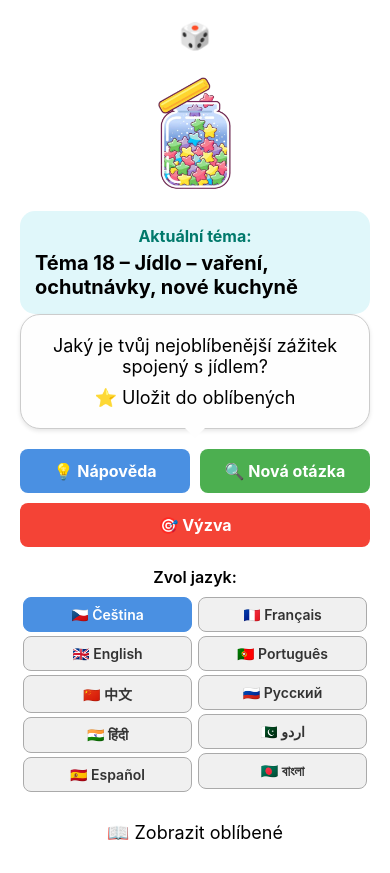
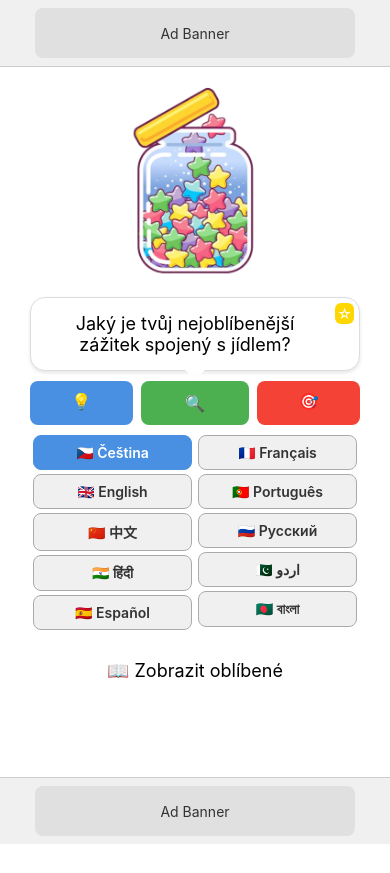
Before and after one commit to khen27/paper-jar-martin, a React Native app: screen / in a window 390 px wide. After the commit the page ends 844 px from the top, so only its background shows below. Built offline with nearby package versions, Linux system fonts and the light colour scheme.

Commit message:
made changes

```diff
--- a/App.js
+++ b/App.js
@@ -193,6 +193,7 @@ function HomeScreen({ navigation }) {
   const [currentTopic, setCurrentTopic] = useState(null);
   const [showHints, setShowHints] = useState(false);
   const [showChallenge, setShowChallenge] = useState(false);
+  const [favorites, setFavorites] = useState([]);
   const rotateAnim = useRef(new Animated.Value(0)).current;
 
   useEffect(() => {
@@ -209,6 +210,7 @@ function HomeScreen({ navigation }) {
       });
     });
     const shuffled = shuffle(combined);
+    console.log("Počáteční zásoba otázek:", shuffled.length);
     setQuestionPool(shuffled);
     setUsedQuestions([]);
     if (shuffled.length > 0) {
@@ -216,6 +218,38 @@ function HomeScreen({ navigation }) {
       setCurrentTopic(shuffled[0].topic);
     }
   }, []);
+
+  // Update current topic when language changes
+  useEffect(() => {
+    if (currentQuestion && currentQuestion.topic) {
+      setCurrentTopic(currentQuestion.topic);
+    }
+  }, [language]);
+
+  // Load favorites on component mount
+  useEffect(() => {
+    loadFavorites();
+  }, []);
+
+  // Reload favorites when language changes
+  useEffect(() => {
+    loadFavorites();
+  }, [language]);
+
+  const loadFavorites = async () => {
+    try {
+      const stored = await AsyncStorage.getItem("favorites");
+      const favoritesData = stored ? JSON.parse(stored) : [];
+      setFavorites(favoritesData);
+    } catch (e) {
+      console.error("Chyba při načítání oblíbených:", e);
+    }
+  };
+
+  const isCurrentQuestionInFavorites = () => {
+    if (!currentQuestion) return false;
+    return favorites.some(q => q.question[language] === currentQuestion.question[language]);
+  };
 
   const rotateInterpolate = rotateAnim.interpolate({
     inputRange: [-1, 0, 1],
@@ -256,9 +290,32 @@ function HomeScreen({ navigation }) {
       if (!exists) {
         favorites.push(questionObj);
         await AsyncStorage.setItem("favorites", JSON.stringify(favorites));
+        // Update local state
+        setFavorites(favorites);
       }
     } catch (e) {
       console.error("Chyba při ukládání oblíbené otázky:", e);
+    }
+  };
+
+  const removeFavorite = async (questionObj) => {
+    try {
+      const stored = await AsyncStorage.getItem("favorites");
+      const favorites = stored ? JSON.parse(stored) : [];
+      const updatedFavorites = favorites.filter(q => q.question[language] !== questionObj.question[language]);
+      await AsyncStorage.setItem("favorites", JSON.stringify(updatedFavorites));
+      // Update local state
+      setFavorites(updatedFavorites);
+    } catch (e) {
+      console.error("Chyba při odstraňování oblíbené otázky:", e);
+    }
+  };
+
+  const toggleFavorite = async (questionObj) => {
+    if (isCurrentQuestionInFavorites()) {
+      await removeFavorite(questionObj);
+    } else {
+      await saveFavorite(questionObj);
     }
   };
 
@@ -266,7 +323,10 @@ function HomeScreen({ navigation }) {
     setShowHints(false);
     setShowChallenge(false);
 
-    if (questionPool.length === 0) {
+    console.log("Zbývající otázky:", questionPool.length);
+
+    if (questionPool.length <= 1) {
+      console.log("Vyčerpávám zásobu otázek, vytvářím novou");
       const combined = [];
       data.forEach((set) => {
         // Vyčistíme téma
@@ -280,6 +340,7 @@ function HomeScreen({ navigation }) {
         });
       });
       const reshuffled = shuffle(combined);
+      console.log("Nově vytvořená zásoba otázek:", reshuffled.length);
       setQuestionPool(reshuffled);
       setUsedQuestions([]);
       if (reshuffled.length > 0) {
@@ -307,31 +368,44 @@ function HomeScreen({ navigation }) {
   };
 
   const getTopicQuestions = () => {
-    const topicData = data.find(set => cleanText(set.topic[language]) === cleanText(currentTopic?.[language]));
-    if (!topicData) return [];
+    // Instead of trying to match topics, just get questions from the first topic
+    // since all topics have the same content structure
+    const topicData = data[0]; // Use first topic since all have same structure
+    if (!topicData) {
+      return [];
+    }
 
-    // Vyčistíme otázky před vrácením
+    // Vyčistíme otázky před vrácením a použijeme aktuální jazyk
     const cleanQuestions = topicData.questions.map(q => cleanTranslatedObject(q));
     const shuffledQuestions = shuffle(cleanQuestions);
-    return shuffledQuestions.slice(0, 3);
+    return shuffledQuestions.slice(0, 3).map(q => ({ question: q }));
   };
 
   const getTopicChallenges = () => {
-    const topicData = data.find(set => cleanText(set.topic[language]) === cleanText(currentTopic?.[language]));
-    if (!topicData || !topicData.challenges) return [];
+    // Instead of trying to match topics, just get challenges from the first topic
+    // since all topics have the same content structure
+    const topicData = data[0]; // Use first topic since all have same structure
+    if (!topicData || !topicData.challenges) {
+      return [];
+    }
 
-    // Vyčistíme výzvy před vrácením
+    // Vyčistíme výzvy před vrácením a použijeme aktuální jazyk
     return topicData.challenges.map(c => cleanTranslatedObject(c));
   };
 
   return (
     <SafeAreaView style={styles.safeArea}>
+      {/* Horní reklamní banner */}
+      <View style={styles.topAdBanner}>
+        <View style={styles.adPlaceholder}>
+          <Text style={styles.adText}>Ad Banner</Text>
+        </View>
+      </View>
+
       <ScrollView
         contentContainerStyle={styles.scrollContainer}
         showsVerticalScrollIndicator={false}
       >
-        <Text style={styles.header}>{TRANSLATIONS.header[language]}</Text>
-
         <Animated.Image
           source={glassImage}
           style={[
@@ -341,38 +415,39 @@ function HomeScreen({ navigation }) {
           resizeMode="contain"
         />
 
-        {/* Zobrazení aktuálního tématu */}
-        {currentTopic && (
-          <View style={styles.topicBox}>
-            <Text style={styles.topicLabel}>{TRANSLATIONS.currentTopic[language]}</Text>
-            <Text style={styles.topicText}>{currentTopic[language]}</Text>
-          </View>
-        )}
-
         <View style={styles.questionBox}>
           <Text style={styles.questionText}>
             {currentQuestion?.question?.[language] || TRANSLATIONS.loading[language]}
           </Text>
           <View style={styles.speechTail} />
-          <TouchableOpacity onPress={() => saveFavorite(currentQuestion)} style={{ marginTop: 10 }}>
-            <Text style={{ fontSize: 18 }}>{TRANSLATIONS.saveToFavorites[language]}</Text>
+          <TouchableOpacity
+            onPress={() => toggleFavorite(currentQuestion)}
+            style={[
+              styles.starButton,
+              isCurrentQuestionInFavorites() && styles.starButtonActive
+            ]}
+          >
+            <Text style={[
+              styles.starIcon,
+              isCurrentQuestionInFavorites() && styles.starIconActive
+            ]}>
+              {isCurrentQuestionInFavorites() ? '⭐' : '☆'}
+            </Text>
           </TouchableOpacity>
         </View>
 
         {/* Tlačítka pro nápovědu a výzvy */}
         <View style={styles.actionButtons}>
           <TouchableOpacity style={styles.hintButton} onPress={showTopicHints}>
-            <Text style={styles.buttonText}>{TRANSLATIONS.hint[language]}</Text>
+            <Text style={styles.buttonText}>💡</Text>
           </TouchableOpacity>
 
           <TouchableOpacity style={styles.shuffleButton} onPress={getNextQuestion}>
-            <Text style={styles.shuffleText}>{TRANSLATIONS.newQuestion[language]}</Text>
+            <Text style={styles.shuffleText}>🔍</Text>
           </TouchableOpacity>
-        </View>
 
-        <View style={styles.challengeButtonContainer}>
           <TouchableOpacity style={styles.challengeButton} onPress={showTopicChallenge}>
-            <Text style={styles.buttonText}>{TRANSLATIONS.challenge[language]}</Text>
+            <Text style={styles.buttonText}>🎯</Text>
           </TouchableOpacity>
         </View>
 
@@ -380,9 +455,9 @@ function HomeScreen({ navigation }) {
         {showHints && (
           <View style={styles.hintsBox}>
             <Text style={styles.hintsTitle}>{TRANSLATIONS.hint[language]}:</Text>
-            {getTopicQuestions().map((question, index) => (
+            {getTopicQuestions().map((questionObj, index) => (
               <Text key={index} style={styles.hintText}>
-                • {question[language]}
+                • {questionObj.question[language]}
               </Text>
             ))}
           </View>
@@ -400,7 +475,6 @@ function HomeScreen({ navigation }) {
           </View>
         )}
 
-        <Text style={styles.languageLabel}>{TRANSLATIONS.chooseLanguage[language]}</Text>
         <View style={styles.langGrid}>
           <View style={styles.langColumn}>
             {LANGUAGES.slice(0, 5).map((item) => (
@@ -449,6 +523,13 @@ function HomeScreen({ navigation }) {
           <Text style={styles.favoritesButtonText}>{TRANSLATIONS.showFavorites[language]}</Text>
         </TouchableOpacity>
       </ScrollView>
+
+      {/* Spodní reklamní banner */}
+      <View style={styles.bottomAdBanner}>
+        <View style={styles.adPlaceholder}>
+          <Text style={styles.adText}>Ad Banner</Text>
+        </View>
+      </View>
     </SafeAreaView>
   );
 }
@@ -512,24 +593,30 @@ const styles = StyleSheet.create({
     marginVertical: 20,
   },
   glass: {
-    width: 120,
-    height: 120,
+    width: "80%",
+    height: 200,
     alignSelf: "center",
+    marginTop: 10,
     marginBottom: 10,
   },
   questionBox: {
+    backgroundColor: "#fff",
+    padding: 15,
+    paddingRight: 35,
     marginHorizontal: 20,
-    padding: 20,
-    backgroundColor: "#fefefe",
-    borderRadius: 20,
-    alignItems: "center",
+    marginTop: 10,
+    borderRadius: 15,
     borderWidth: 1,
-    borderColor: "#ccc",
+    borderColor: "#ddd",
     shadowColor: "#000",
-    shadowOffset: { width: 0, height: 2 },
+    shadowOffset: {
+      width: 0,
+      height: 2,
+    },
     shadowOpacity: 0.1,
-    shadowRadius: 4,
-    position: "relative",
+    shadowRadius: 3.84,
+    elevation: 5,
+    position: "relative", // Added for absolute positioning of star button
   },
   speechTail: {
     position: "absolute",
@@ -639,13 +726,13 @@ const styles = StyleSheet.create({
     flexDirection: "row",
     justifyContent: "space-between",
     marginHorizontal: 20,
-    marginTop: 20,
-    gap: 10,
+    marginTop: 10,
+    gap: 8,
   },
   hintButton: {
     backgroundColor: "#4a90e2",
-    paddingVertical: 12,
-    paddingHorizontal: 15,
+    paddingVertical: 10,
+    paddingHorizontal: 12,
     borderRadius: 8,
     alignItems: "center",
     flex: 1,
@@ -662,11 +749,11 @@ const styles = StyleSheet.create({
   },
   challengeButton: {
     backgroundColor: "#f44336",
-    paddingVertical: 12,
-    paddingHorizontal: 15,
+    paddingVertical: 10,
+    paddingHorizontal: 12,
     borderRadius: 8,
     alignItems: "center",
-    width: "100%",
+    flex: 1,
   },
   challengeButtonContainer: {
     marginHorizontal: 20,
@@ -713,7 +800,9 @@ const styles = StyleSheet.create({
     marginBottom: 5,
   },
   scrollContainer: {
-    paddingBottom: 30,
+    paddingBottom: 20,
+    paddingHorizontal: 10,
+    flexGrow: 1,
   },
   favoritesButton: {
     marginTop: 20,
@@ -722,4 +811,52 @@ const styles = StyleSheet.create({
   favoritesButtonText: {
     fontSize: 18,
   },
+  starButton: {
+    position: "absolute",
+    top: 5,
+    right: 5,
+    backgroundColor: "#ffd700",
+    borderRadius: 6,
+    padding: 2,
+    zIndex: 1,
+  },
+  starButtonActive: {
+    backgroundColor: "#ffd700",
+  },
+  starIcon: {
+    fontSize: 14,
+    color: "#fff",
+  },
+  starIconActive: {
+    color: "#fff",
+  },
+  topAdBanner: {
+    backgroundColor: "#f0f0f0",
+    paddingVertical: 8,
+    alignItems: "center",
+    borderBottomWidth: 1,
+    borderBottomColor: "#ccc",
+    minHeight: 60,
+  },
+  bottomAdBanner: {
+    backgroundColor: "#f0f0f0",
+    paddingVertical: 8,
+    alignItems: "center",
+    borderTopWidth: 1,
+    borderTopColor: "#ccc",
+    minHeight: 60,
+  },
+  adPlaceholder: {
+    width: "90%",
+    height: 50,
+    backgroundColor: "#e0e0e0",
+    borderRadius: 8,
+    justifyContent: "center",
+    alignItems: "center",
+    maxWidth: 320,
+  },
+  adText: {
+    fontSize: 14,
+    color: "#333",
+  },
 });
```
